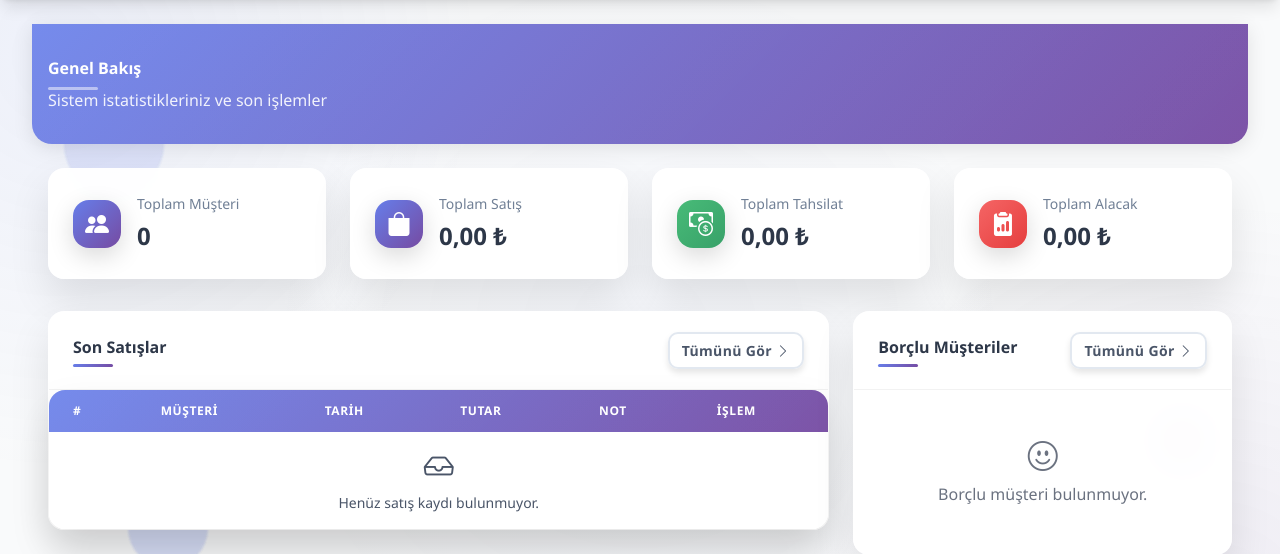
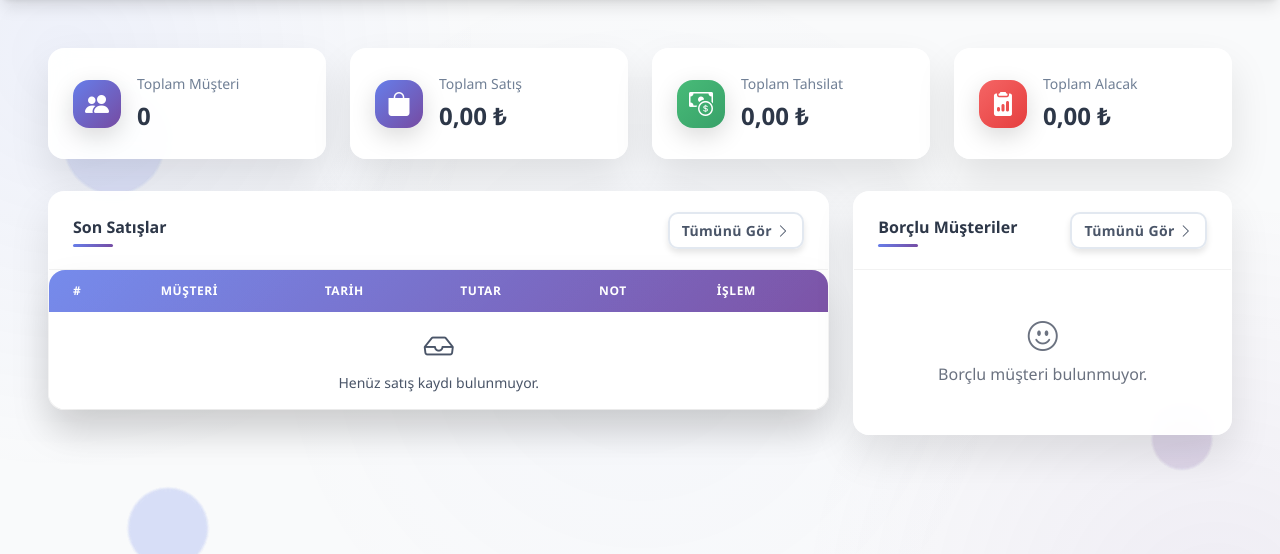
Before and after one commit to OktayAla/WebProjects, a PHP site: page / in a window 1280 px wide. Shown: the part 64-618 px from the top of the page. Run offline with PHP 8.4, Linux system fonts and the light colour scheme; the visitor is signed in with stand-in values (Sample User, id 1); data that the repository does not hold is empty; some libraries are stand-ins or nearby versions.

Commit message:
Update index.php

```diff
--- a/CustomerTrackingPanel/index.php
+++ b/CustomerTrackingPanel/index.php
@@ -15,12 +15,6 @@ $totalReceivables = (float)$pdo->query('SELECT COALESCE(SUM(balance),0) FROM cus
 <div class="floating-element"></div>
 <div class="floating-element"></div>
 
-<div class="dashboard-header">
-	<div class="container mx-auto px-4">
-		<h1 class="dashboard-title">Genel Bakış</h1>
-		<p class="dashboard-subtitle">Sistem istatistikleriniz ve son işlemler</p>
-	</div>
-</div>
 
 <div class="container mx-auto px-4 py-6">
 	<!-- Stats Cards -->
```
